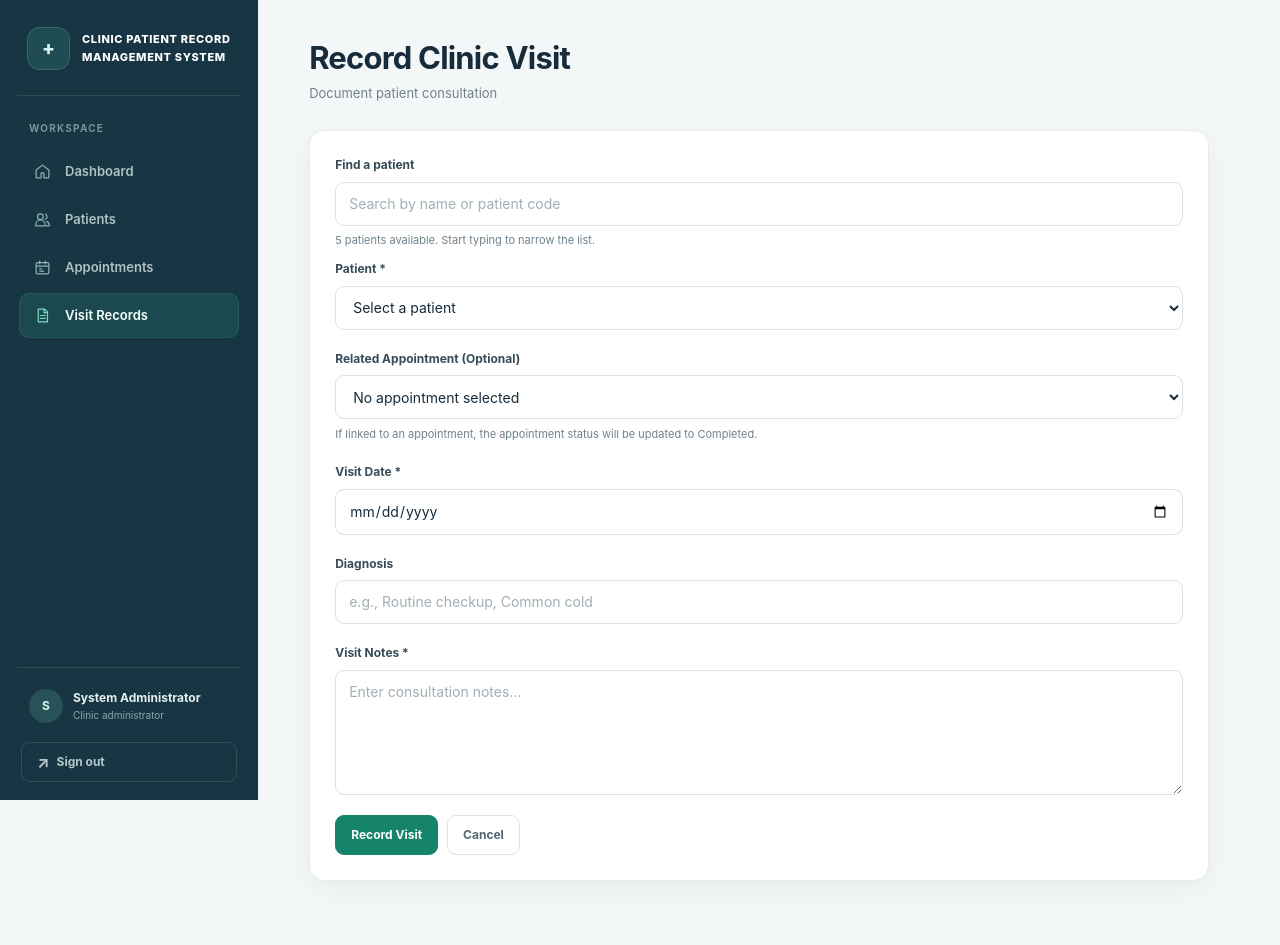
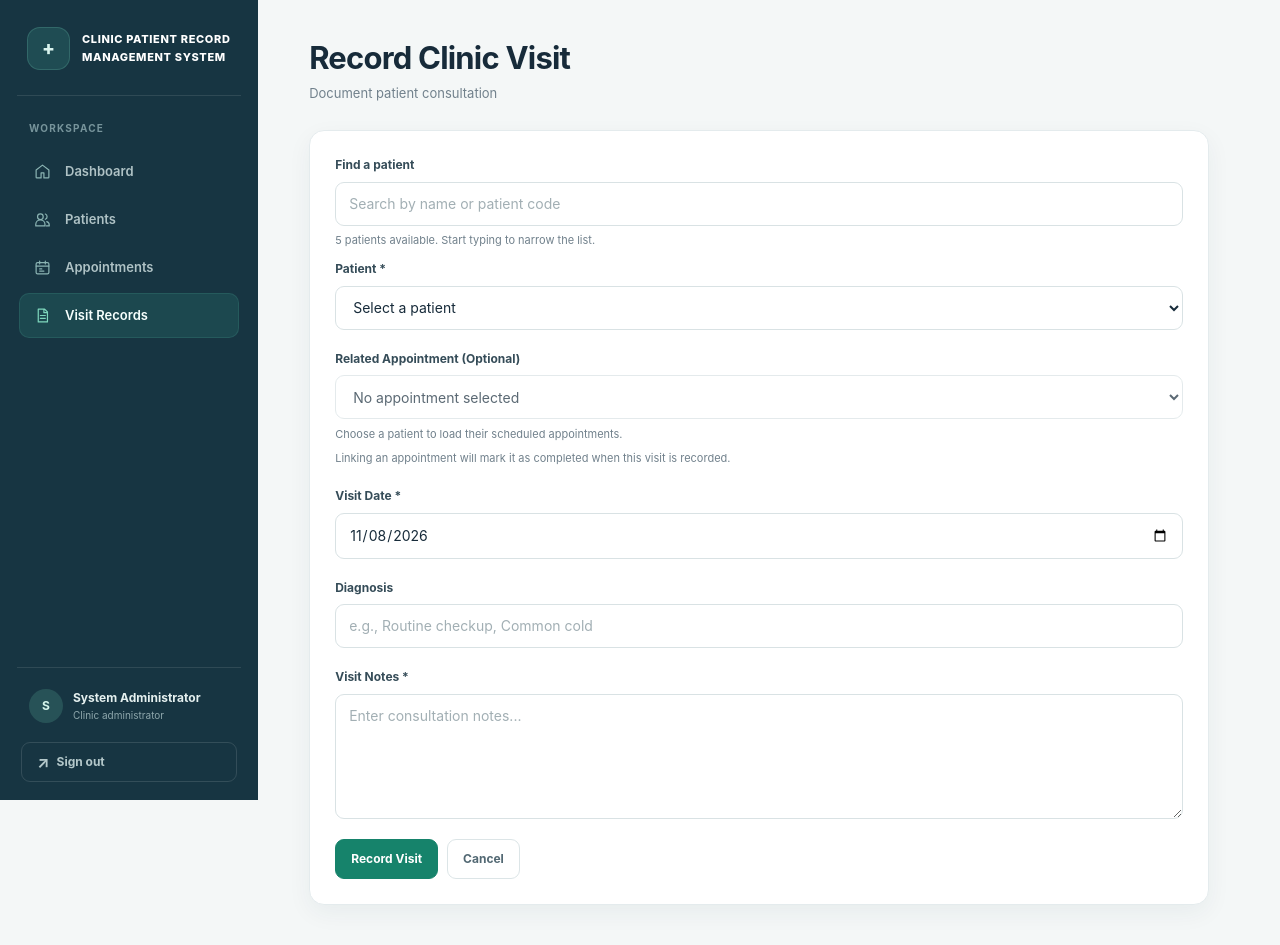
Before and after one commit to lrnzaga-sudo/client-patient-record-management-system, a Flask app: page /visits/record in a window 1280 px wide. Shown: the top 945 px of the page. Before the commit the page ends 902 px from the top, so only its background shows below. Run offline with Flask 3, Linux system fonts and the light colour scheme; a user stored in the database is signed in; data comes from the database, SQL or seed files in the repository; both versions use the stored data as it was after the commit.

Commit message:
fixed visit history

```diff
--- a/app.py
+++ b/app.py
@@ -400,11 +400,16 @@ def visits():
 @app.route('/visits/record', methods=['GET', 'POST'])
 @login_required
 def record_visit():
+    today = date.today().isoformat()
     selected_patient_id = request.args.get('patient_id', '').strip()
+    selected_appointment_id = ''
+    visit_date = today
+    diagnosis = ''
+    notes = ''
     if request.method == 'POST':
         patient_id = request.form.get('patient_id', '').strip()
         selected_patient_id = patient_id
-        appointment_id = request.form.get('appointment_id', '').strip()
+        selected_appointment_id = request.form.get('appointment_id', '').strip()
         visit_date = request.form.get('visit_date', '').strip()
         notes = request.form.get('notes', '').strip()
         diagnosis = request.form.get('diagnosis', '').strip()
@@ -419,13 +424,16 @@ def record_visit():
             selected_patient = find_patient_in_list(patients_list, selected_patient_id)
             return render_template('record_visit.html', patients=patients_list,
                                    selected_patient_id=selected_patient_id,
-                                   selected_patient=selected_patient)
+                                   selected_patient=selected_patient,
+                                   selected_appointment_id=selected_appointment_id,
+                                   today=today, visit_date=visit_date,
+                                   diagnosis=diagnosis, notes=notes)
 
         try:
             # Use transaction if appointment_id is provided
-            if appointment_id and appointment_id != '':
+            if selected_appointment_id:
                 visit_id = db.record_visit_with_appointment(
-                    int(patient_id), int(appointment_id), visit_date, notes,
+                    int(patient_id), int(selected_appointment_id), visit_date, notes,
                     diagnosis if diagnosis else None
                 )
             else:
@@ -446,7 +454,10 @@ def record_visit():
     selected_patient = find_patient_in_list(patients_list, selected_patient_id)
     return render_template('record_visit.html', patients=patients_list,
                            selected_patient_id=selected_patient_id,
-                           selected_patient=selected_patient)
+                           selected_patient=selected_patient,
+                           selected_appointment_id=selected_appointment_id,
+                           today=today, visit_date=visit_date,
+                           diagnosis=diagnosis, notes=notes)
 
 @app.route('/patients/<int:patient_id>/visits')
 @login_required
@@ -464,6 +475,10 @@ def patient_visits(patient_id):
 @app.route('/api/patient/<int:patient_id>/appointments')
 @login_required
 def get_patient_appointments(patient_id):
+    patient = db.get_patient_by_id(patient_id)
+    if not patient:
+        return {'appointments': []}, 404
+
     appointments = db.get_appointments_by_patient(patient_id)
     # Return only scheduled appointments
     scheduled = [a for a in appointments if a['status'] == 'Scheduled']
--- a/database.py
+++ b/database.py
@@ -289,8 +289,19 @@ def record_visit_with_appointment(patient_id, appointment_id, visit_date, notes,
     try:
         cursor = conn.cursor()
 
-        # Start transaction (explicit begin)
-        cursor.execute('BEGIN')
+        # Lock the appointment row for this transaction and validate its relationship
+        # before creating a visit, preventing stale or mismatched form submissions.
+        cursor.execute('BEGIN IMMEDIATE')
+        appointment = cursor.execute(
+            'SELECT patient_id, status FROM appointments WHERE appointment_id = ?',
+            (appointment_id,)
+        ).fetchone()
+        if appointment is None:
+            raise ValueError('The selected appointment no longer exists.')
+        if appointment['patient_id'] != patient_id:
+            raise ValueError('The selected appointment does not belong to this patient.')
+        if appointment['status'] != 'Scheduled':
+            raise ValueError('Only scheduled appointments can be linked to a new visit.')
 
         # Insert visit record
         cursor.execute(
@@ -304,17 +315,19 @@ def record_visit_with_appointment(patient_id, appointment_id, visit_date, notes,
         cursor.execute(
             '''UPDATE appointments
                SET status = 'Completed', updated_at = CURRENT_TIMESTAMP
-               WHERE appointment_id = ?''',
-            (appointment_id,)
+               WHERE appointment_id = ? AND patient_id = ? AND status = 'Scheduled' ''',
+            (appointment_id, patient_id)
         )
+        if cursor.rowcount != 1:
+            raise ValueError('The appointment status changed before the visit could be recorded.')
 
         # Commit transaction
         conn.commit()
         return visit_id
-    except Exception as e:
+    except Exception:
         # Rollback on error
         conn.rollback()
-        raise e
+        raise
     finally:
         conn.close()
 
--- a/templates/record_visit.html
+++ b/templates/record_visit.html
@@ -27,27 +27,26 @@
 
         <div class="form-group">
             <label for="appointment_id" class="form-label">Related Appointment (Optional)</label>
-            <select id="appointment_id" name="appointment_id" class="form-select">
+            <select id="appointment_id" name="appointment_id" class="form-select" data-selected-appointment="{{ selected_appointment_id or '' }}" disabled>
                 <option value="">No appointment selected</option>
             </select>
-            <p class="form-help">
-                If linked to an appointment, the appointment status will be updated to Completed.
-            </p>
+            <p id="appointment-load-status" class="form-help" role="status" aria-live="polite">Choose a patient to load their scheduled appointments.</p>
+            <p class="form-help">Linking an appointment will mark it as completed when this visit is recorded.</p>
         </div>
 
         <div class="form-group">
             <label for="visit_date" class="form-label">Visit Date *</label>
-            <input type="date" id="visit_date" name="visit_date" class="form-input" value="{{ today }}" required>
+            <input type="date" id="visit_date" name="visit_date" class="form-input" value="{{ visit_date or today }}" required>
         </div>
 
         <div class="form-group">
             <label for="diagnosis" class="form-label">Diagnosis</label>
-            <input type="text" id="diagnosis" name="diagnosis" class="form-input" placeholder="e.g., Routine checkup, Common cold">
+            <input type="text" id="diagnosis" name="diagnosis" class="form-input" value="{{ diagnosis }}" placeholder="e.g., Routine checkup, Common cold">
         </div>
 
         <div class="form-group">
             <label for="notes" class="form-label">Visit Notes *</label>
-            <textarea id="notes" name="notes" class="form-textarea" required placeholder="Enter consultation notes..."></textarea>
+            <textarea id="notes" name="notes" class="form-textarea" required placeholder="Enter consultation notes...">{{ notes }}</textarea>
         </div>
 
         <div class="btn-group">
@@ -63,32 +62,58 @@
 document.addEventListener('DOMContentLoaded', function() {
     const patientSelect = document.getElementById('patient_id');
     const appointmentSelect = document.getElementById('appointment_id');
+    const appointmentStatus = document.getElementById('appointment-load-status');
+    let appointmentRequest;
 
-    patientSelect.addEventListener('change', function() {
-        const patientId = this.value;
-
-        // Clear and disable appointment select
+    function loadAppointments(patientId, selectedAppointmentId = '') {
+        if (appointmentRequest) appointmentRequest.abort();
         appointmentSelect.innerHTML = '<option value="">No appointment selected</option>';
         appointmentSelect.disabled = true;
 
-        if (patientId) {
-            // Fetch appointments for selected patient
-            fetch(`/api/patient/${patientId}/appointments`)
-                .then(response => response.json())
+        if (!patientId) {
+            appointmentStatus.textContent = 'Choose a patient to load their scheduled appointments.';
+            return;
+        }
+
+        appointmentStatus.textContent = 'Loading scheduled appointments…';
+        appointmentRequest = new AbortController();
+        fetch(`/api/patient/${encodeURIComponent(patientId)}/appointments`, {
+            signal: appointmentRequest.signal
+        })
+            .then(response => {
+                if (!response.ok) throw new Error('Could not load appointments.');
+                return response.json();
+            })
             .then(data => {
-                    if (data.appointments && data.appointments.length > 0) {
-                        appointmentSelect.disabled = false;
+                if (data.appointments.length === 0) {
+                    appointmentStatus.textContent = 'No scheduled appointments are available for this patient.';
+                    return;
+                }
+
                 data.appointments.forEach(appointment => {
                     const option = document.createElement('option');
                     option.value = appointment.appointment_id;
                     option.textContent = `${appointment.visit_date} at ${appointment.time}${appointment.reason ? ' - ' + appointment.reason : ''}`;
                     appointmentSelect.appendChild(option);
                 });
-                    }
+                appointmentSelect.disabled = false;
+                if (selectedAppointmentId) appointmentSelect.value = selectedAppointmentId;
+                appointmentStatus.textContent = `${data.appointments.length} scheduled appointment${data.appointments.length === 1 ? '' : 's'} available.`;
             })
-                .catch(error => console.error('Error fetching appointments:', error));
+            .catch(error => {
+                if (error.name !== 'AbortError') {
+                    appointmentStatus.textContent = 'Could not load appointments. Please change the patient or try again.';
                 }
             });
+    }
+
+    patientSelect.addEventListener('change', function() {
+        appointmentSelect.dataset.selectedAppointment = '';
+        loadAppointments(this.value);
+    });
+
+    // A patient may already be selected when Record Visit is opened from their profile.
+    loadAppointments(patientSelect.value, appointmentSelect.dataset.selectedAppointment);
 });
 </script>
 {% endblock %}
```
Also changed, not shown: database/clinic.db. Lines whose indentation alone changed are shown as unchanged.
